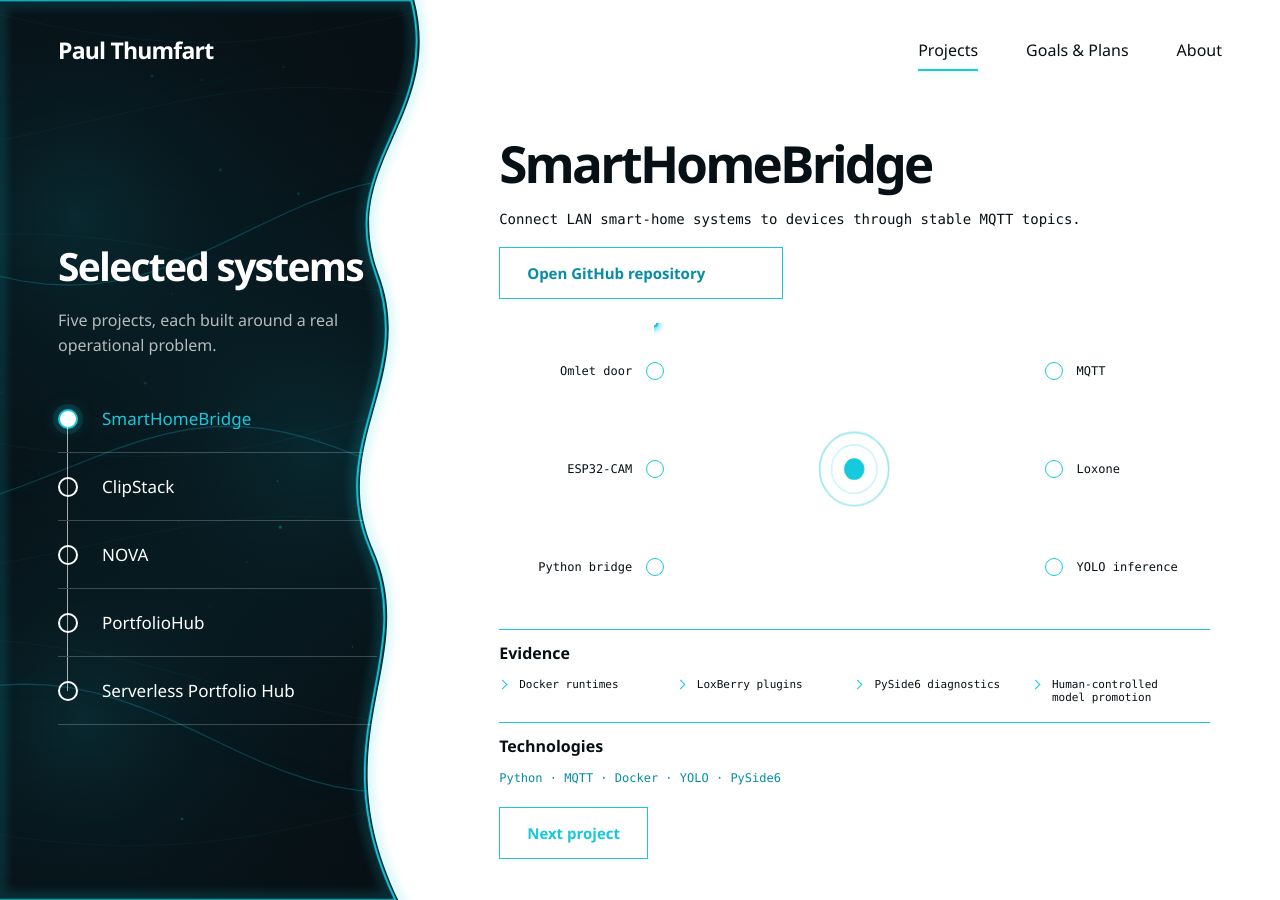
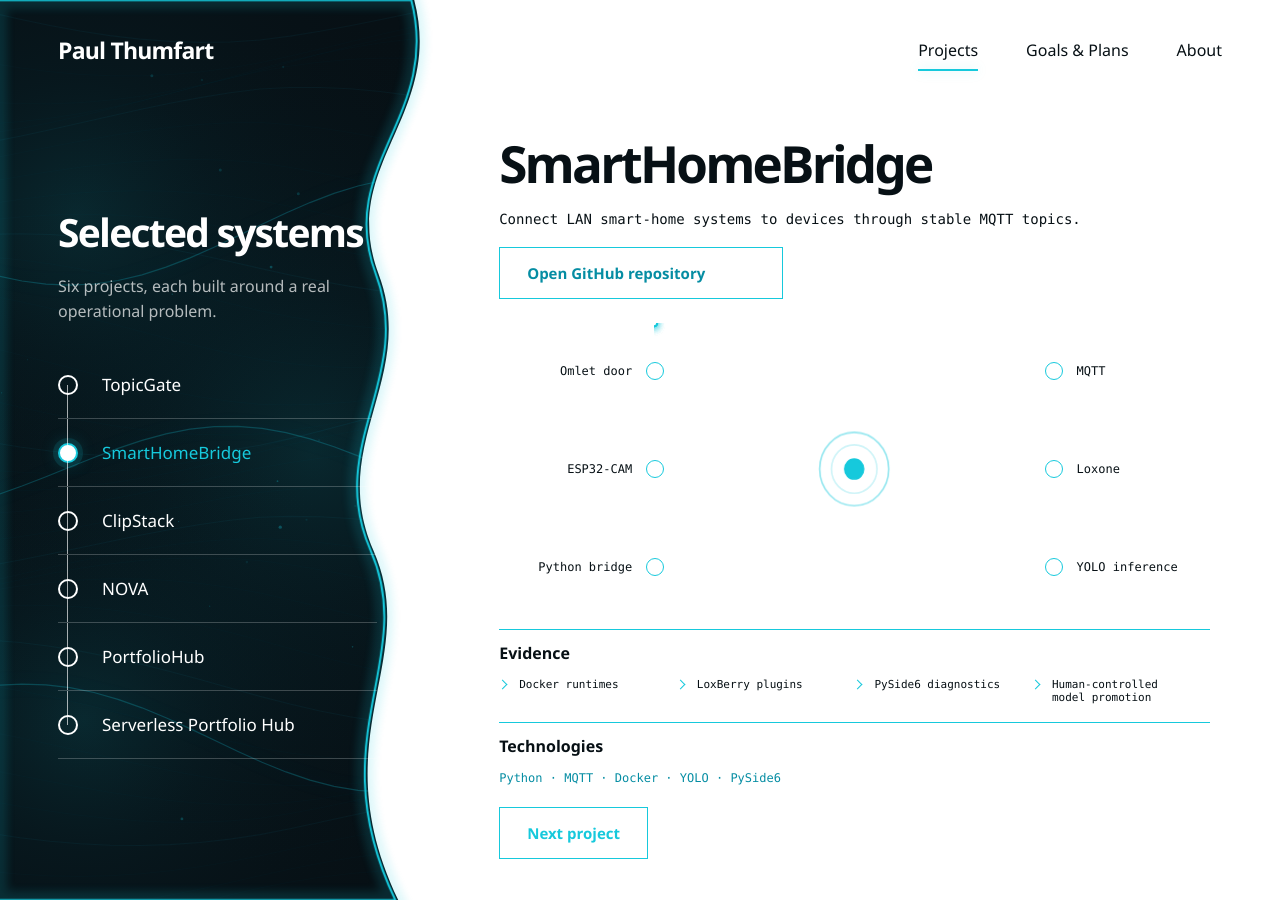
Before and after one commit to Dumdart/PortfolioHub, a Vue app: page /projects in a window 1280 px wide. Built offline with nearby package versions, Linux system fonts and the light colour scheme; some icons are missing.

Commit message:
Projects: Add TopicGate Portfolio Entry

```diff
--- a/src/data/projects.ts
+++ b/src/data/projects.ts
@@ -1,5 +1,6 @@
 export type ProjectId =
   | "smart-home-bridge"
+  | "topicgate"
   | "clipstack"
   | "nova"
   | "portfolio-hub"
@@ -23,6 +24,23 @@ export interface Project {
 }
 
 export const projects: Project[] = [
+  {
+    id: "topicgate",
+    name: "TopicGate",
+    status: "First release",
+    purpose: "Provide a local-first MQTT observer and safe MCP gateway, giving people and AI agents the MQTT state they need without exposing broker credentials or device control by default.",
+    result: "Secure MQTT context",
+    technologies: ["Python", "MQTT 5", "MCP", "SQLite", "PySide6", "Keyring"],
+    leftNodes: ["Broker profiles", "Topic filters", "Observed MQTT state"],
+    rightNodes: ["Desktop observer", "Read-only MCP server", "Explicit control mode"],
+    evidence: [
+      "OS-backed credential storage",
+      "Persisted local observation state",
+      "Read-only MCP tools by default",
+      "Explicit control-mode escalation",
+    ],
+    repository: "https://github.com/Dumdart/TopicGate",
+  },
   {
     id: "smart-home-bridge",
     name: "SmartHomeBridge",
--- a/src/views/ProjectsView.vue
+++ b/src/views/ProjectsView.vue
@@ -39,7 +39,7 @@ const nextProject = () => {
     <aside class="project-rail">
       <div>
         <h1>Selected systems</h1>
-        <p>Five projects, each built around a real operational problem.</p>
+        <p>Six projects, each built around a real operational problem.</p>
       </div>
 
       <nav aria-label="Project selection">
```
